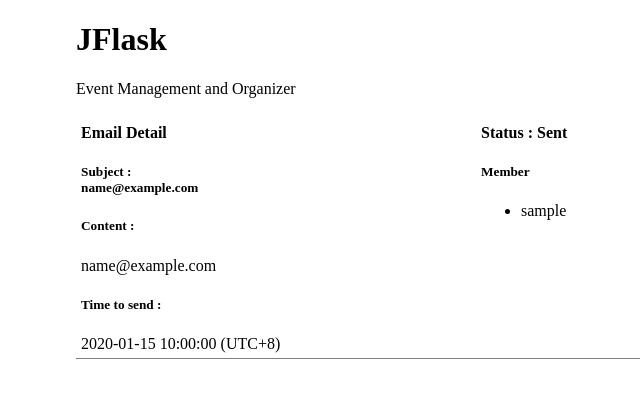
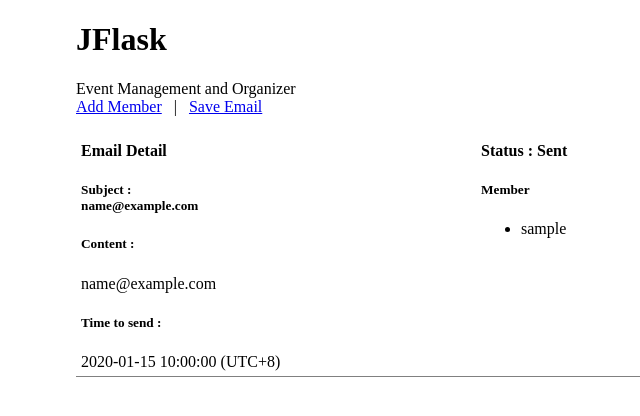
Before and after one commit to djefry/jflask, a Flask app: page / in a window 1280 px wide. Shown: the top 416 px of the page, without its empty margins (164-804 px from the left). Run offline with Flask 2, Linux system fonts and the light colour scheme; tables that the repository leaves empty hold one stand-in row (values such as "Sample post").

Commit message:
Add link to add_member and save_emails

```diff
--- a/app/templates/home.html
+++ b/app/templates/home.html
@@ -3,6 +3,7 @@
 {% block content %}
 <h1>JFlask</h1>
 <span>Event Management and Organizer</span></br>
+<a href="/add_member">Add Member</a> &nbsp; | &nbsp; <a href="/save_emails">Save Email</a>
 {% with messages = get_flashed_messages() %}
 {% if messages %}
 <ul>
```
